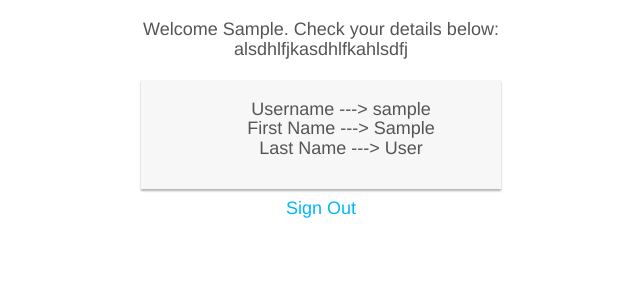
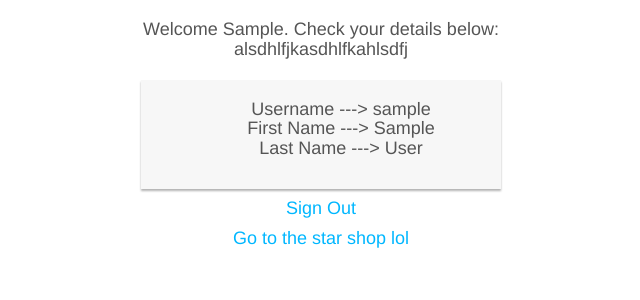
Before and after one commit to lzil/4stars, a Node server app: page /home in a window 1280 px wide. Shown: the top 300 px of the page, without its empty margins (319-959 px from the left). Run offline with Node 20, Linux system fonts and the light colour scheme; the visitor is signed in with stand-in values (Sample User, id 1); some libraries are stand-ins or nearby versions.

Commit message:
anything?

```diff
--- a/4stars/views/shop.jade
+++ b/4stars/views/shop.jade
@@ -0,0 +1,5 @@
+extends layout
+
+block content
+  p THIS IS THE STAR SHOP WHERE YOU CAN BUY COOL THINGS WITH YOUR COOL STARS YAY
+  a(href='/home', class='text-center new-account') IF YOU HATE THE STAR SHOP CLICK HERE :(
--- a/4stars/views/student.jade
+++ b/4stars/views/student.jade
@@ -12,3 +12,4 @@ block content
 								li First Name ---> #{user.firstName}
 								li Last Name ---> #{user.lastName}
 						a(href='/signout', class='text-center new-account') Sign Out
+						a(href='/shop', class='text-center new-account') Go to the star shop lol
```
